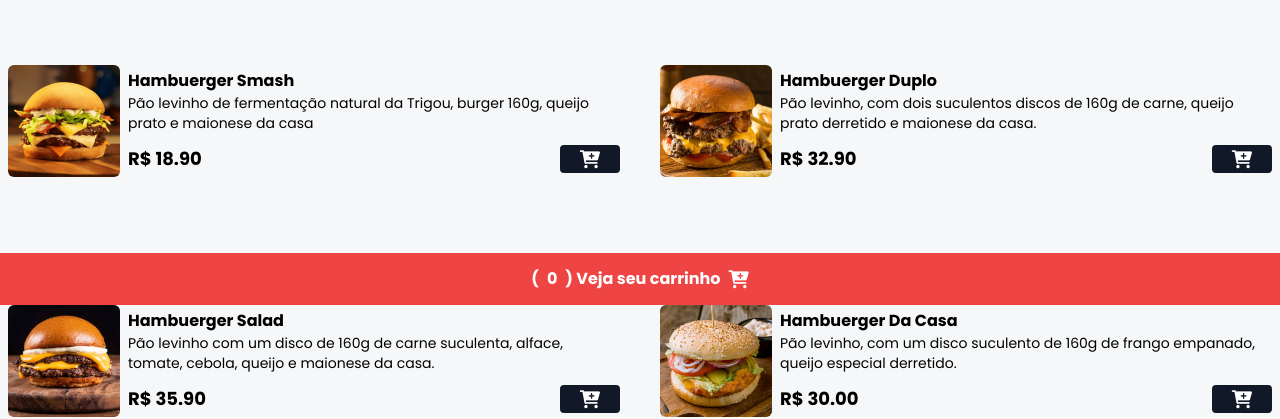
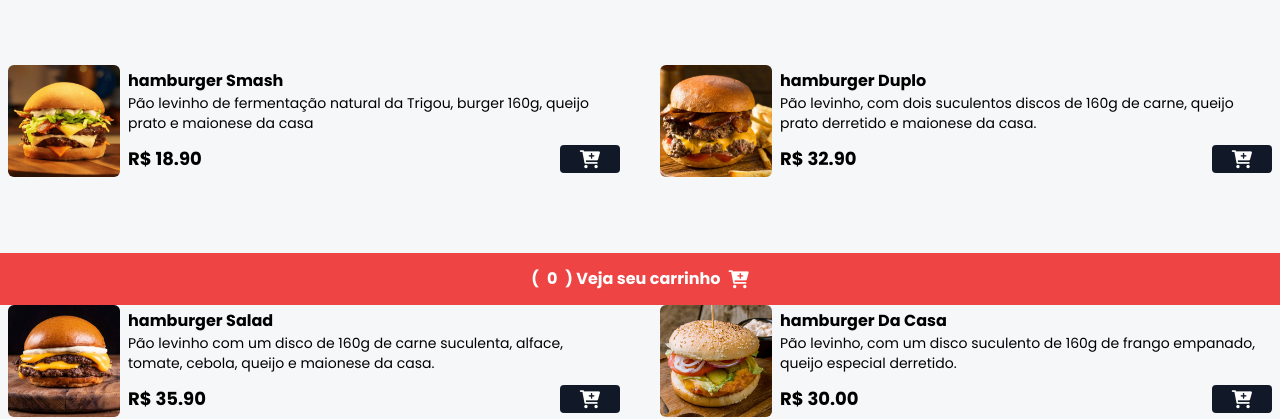
Before and after one commit to Danilomunhe/cardapionOnline, a website: page index.html in a window 1280 px wide. Shown: the part 495-914 px from the top of the page. Drawn offline with nearby package versions, Linux system fonts and the light colour scheme.

Commit message:
corrigindo textos

```diff
--- a/index.html
+++ b/index.html
@@ -41,13 +41,13 @@
                 <img src="./assets/hamb-1.png" alt="smash burger"
                     class="w-28 h-28 rounded-md hover:scale-110 hover:-rotate-2 duration-300" />
                 <div class="">
-                    <p class="font-bold">Hambuerger Smash</p>
+                    <p class="font-bold">hamburger Smash</p>
                     <p class="text-sm">Pão levinho de fermentação natural da Trigou, burger 160g, queijo prato e
                         maionese da casa </p>
 
                     <div class="flex items-center gap-2 justify-between mt-3">
                         <p class="font-bold text-lg">R$ 18.90</p>
-                        <button class="bg-gray-900 px-5 rounded add-to-cart-btn" data-name="Hambuerger Smash"
+                        <button class="bg-gray-900 px-5 rounded add-to-cart-btn" data-name="hamburger Smash"
                             data-price="18.90">
                             <i class="fa fa-cart-plus text-lg text-white"></i></button>
                     </div>
@@ -57,14 +57,14 @@
                 <img src="./assets/hamb-2.png" alt="Duplo burger"
                     class="w-28 h-28 rounded-md hover:scale-110 hover:-rotate-2 duration-300" />
                 <div class="">
-                    <p class="font-bold">Hambuerger Duplo</p>
+                    <p class="font-bold">hamburger Duplo</p>
                     <p class="text-sm">
                         Pão levinho, com dois suculentos discos de 160g de carne, queijo prato derretido e maionese da
                         casa. </p>
 
                     <div class="flex items-center gap-2 justify-between mt-3">
                         <p class="font-bold text-lg">R$ 32.90</p>
-                        <button class="bg-gray-900 px-5 rounded add-to-cart-btn" data-name="Hambuerger Duplo"
+                        <button class="bg-gray-900 px-5 rounded add-to-cart-btn" data-name="hamburger Duplo"
                             data-price="32.90">
                             <i class="fa fa-cart-plus text-lg text-white"></i></button>
                     </div>
@@ -74,13 +74,13 @@
                 <img src="./assets/hamb-3.png" alt="salad burger"
                     class="w-28 h-28 rounded-md hover:scale-110 hover:-rotate-2 duration-300" />
                 <div class="">
-                    <p class="font-bold">Hambuerger Salad</p>
+                    <p class="font-bold">hamburger Salad</p>
                     <p class="text-sm">Pão levinho com um disco de 160g de carne suculenta, alface, tomate, cebola,
                         queijo e maionese da casa.</p>
 
                     <div class="flex items-center gap-2 justify-between mt-3">
                         <p class="font-bold text-lg">R$ 35.90</p>
-                        <button class="bg-gray-900 px-5 rounded add-to-cart-btn" data-name="Hambuerger Salad"
+                        <button class="bg-gray-900 px-5 rounded add-to-cart-btn" data-name="hamburger Salad"
                             data-price="35.90">
                             <i class="fa fa-cart-plus text-lg text-white"></i></button>
                     </div>
@@ -90,14 +90,14 @@
                 <img src="./assets/hamb-4.png" alt="House burger"
                     class="w-28 h-28 rounded-md hover:scale-110 hover:-rotate-2 duration-300" />
                 <div class="">
-                    <p class="font-bold">Hambuerger Da Casa</p>
+                    <p class="font-bold">hamburger Da Casa</p>
                     <p class="text-sm"> Pão levinho,
                         com um disco suculento de 160g de frango empanado, queijo especial
                         derretido.</p>
 
                     <div class="flex items-center gap-2 justify-between mt-3 ">
                         <p class="font-bold text-lg">R$ 30.00</p>
-                        <button class="bg-gray-900 px-5 rounded add-to-cart-btn" data-name="Hambuerger Da Casa"
+                        <button class="bg-gray-900 px-5 rounded add-to-cart-btn" data-name="hamburger Da Casa"
                             data-price="30">
                             <i class="fa fa-cart-plus text-lg text-white"></i></button>
                     </div>
```
